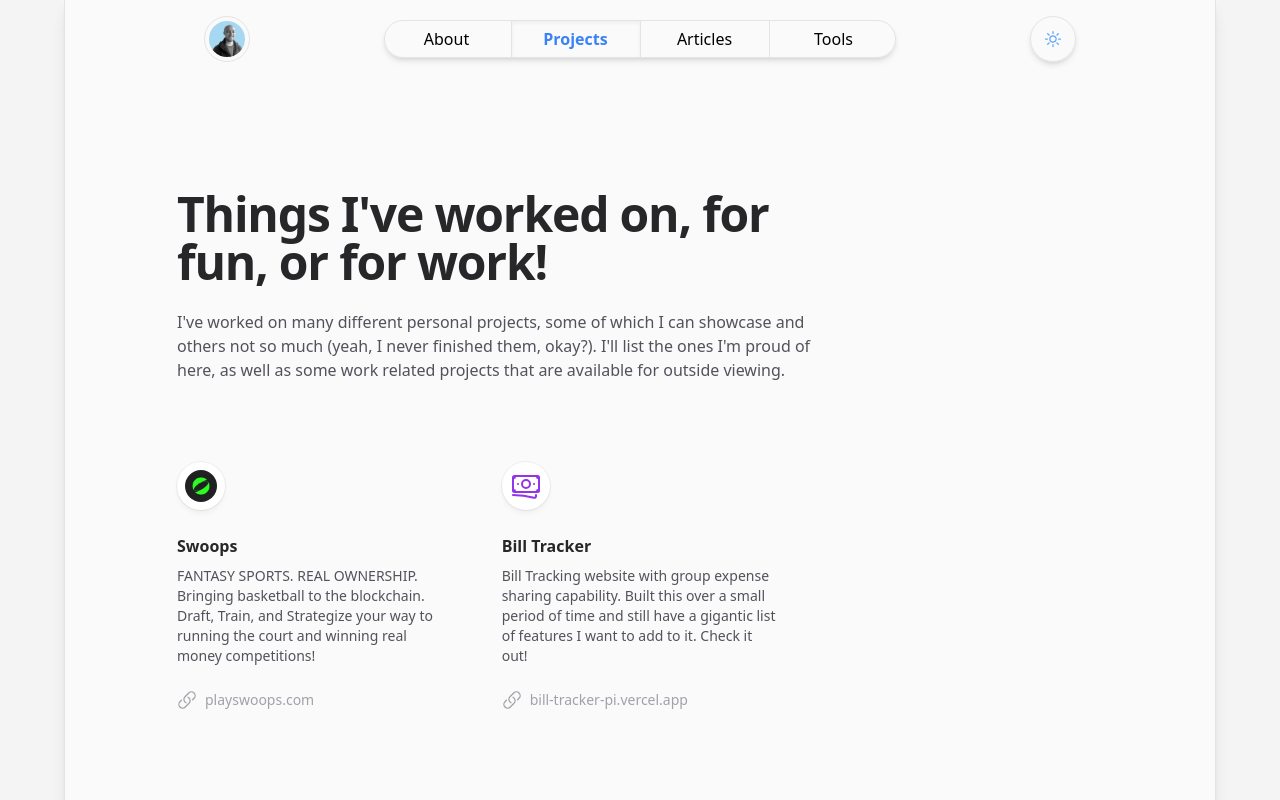
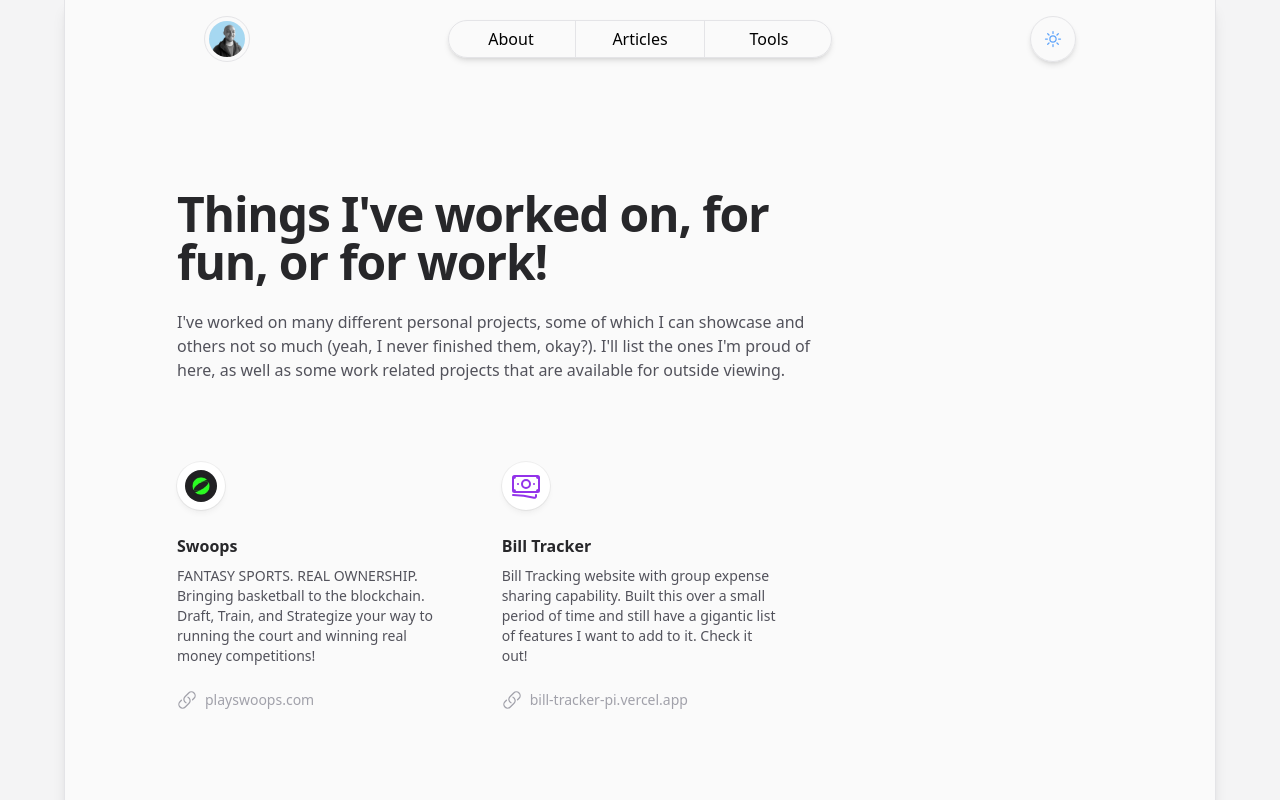
Before and after one commit to saguirre/portfolio, a Next.js app in the folder web/: page /projects in a window 1280 px wide. Shown: the top 800 px of the page. Built offline with nearby package versions, Linux system fonts and the light colour scheme.

Commit message:
Add changes

```diff
--- a/web/components/Header.tsx
+++ b/web/components/Header.tsx
@@ -6,18 +6,21 @@ import Link from 'next/link';
 import { useMemo } from 'react';
 import { Navbar } from './Navbar';
 import { ThemeButton } from './ThemeButton';
+import { useRouter } from 'next/router';
 
 interface HeaderProps {
-  resolvedUrl: string;
   hideImage?: boolean;
 }
-export const Header: React.FC<HeaderProps> = ({ resolvedUrl, hideImage = false }) => {
+export const Header: React.FC<HeaderProps> = ({ hideImage = false }) => {
+  const router = useRouter();
+  const path = router.asPath;
+
   const titleFromResolvedUrl = useMemo(() => {
-    switch (resolvedUrl) {
+    switch (path) {
       case '/about':
         return 'About';
-      case '/projects':
-        return 'Projects';
+      // case '/projects':
+      //   return 'Projects';
       case '/articles':
         return 'Articles';
       case '/tools':
@@ -27,7 +30,7 @@ export const Header: React.FC<HeaderProps> = ({ resolvedUrl, hideImage = false }
       default:
         return 'Santiago Aguirre - Portfolio';
     }
-  }, [resolvedUrl]);
+  }, [path]);
 
   return (
     <div className="flex flex-row items-center gap-3 justify-between w-full pt-2 max-w-4xl px-3">
@@ -58,10 +61,10 @@ export const Header: React.FC<HeaderProps> = ({ resolvedUrl, hideImage = false }
         </div>
       </Link>
       <div className="flex flex-row items-center justify-end sm:hidden w-full gap-3">
-        <Navbar resolvedUrl={resolvedUrl} />
+        <Navbar />
         <ThemeButton />
       </div>
-      <Navbar className="hidden sm:flex" resolvedUrl={resolvedUrl} />
+      <Navbar className="hidden sm:flex" />
       <ThemeButton className="hidden sm:flex" />
     </div>
   );
--- a/web/components/Layout.tsx
+++ b/web/components/Layout.tsx
@@ -3,11 +3,10 @@ import { Header } from './Header';
 import PacmanLoader from 'react-spinners/PacmanLoader';
 
 interface LayoutProps {
-  resolvedUrl: string;
   hideImage?: boolean;
   children?: React.ReactNode;
 }
-export const Layout: React.FC<LayoutProps> = ({ resolvedUrl, hideImage, children }) => {
+export const Layout: React.FC<LayoutProps> = ({ hideImage, children }) => {
   const [loading, setLoading] = useState<boolean>(true);
 
   useEffect(() => {
@@ -18,7 +17,7 @@ export const Layout: React.FC<LayoutProps> = ({ resolvedUrl, hideImage, children
     <div className="min-h-screen flex flex-col items-center justify-start w-full bg-zinc-100 dark:bg-zinc-900">
       {!loading && (
         <div className="py-2 w-full flex flex-col items-center justify-start max-w-6xl shadow-lg border-x border-zinc-200 dark:border-zinc-700 bg-zinc-50 dark:bg-zinc-800 rounded-b-lg">
-          <Header resolvedUrl={resolvedUrl} hideImage={hideImage} />
+          <Header hideImage={hideImage} />
           {children}
           <footer className="mt-32">
             <div className="sm:px-8">
--- a/web/components/Navbar.tsx
+++ b/web/components/Navbar.tsx
@@ -5,17 +5,20 @@ import Link from 'next/link';
 import { Fragment } from 'react';
 import { DefaultHeaders } from '../constants/DefaultHeaders';
 import { HeaderItem } from '../models/HeaderItem';
+import { useRouter } from 'next/router';
 
 interface NavbarProps {
-  resolvedUrl: string;
   className?: string;
 }
-export const Navbar: React.FC<NavbarProps> = ({ className = '', resolvedUrl }) => {
+export const Navbar: React.FC<NavbarProps> = ({ className = '' }) => {
+  const router = useRouter();
+  const path = router.asPath;
+  console.log(path)
   return (
     <>
       <div
         className={classNames(
-          'hidden sm:flex flex-row items-center justify-center w-full max-w-md md:max-w-lg divide-x divide-zinc-200 dark:divide-zinc-700/80 border border-zinc-200 dark:border-zinc-700/80 px-8 rounded-full shadow-md',
+          'hidden sm:flex flex-row items-center justify-center w-full max-w-md md:max-w-sm divide-x divide-zinc-200 dark:divide-zinc-700/80 border border-zinc-200 dark:border-zinc-700/80 px-8 rounded-full shadow-md',
           className
         )}
       >
@@ -25,11 +28,11 @@ export const Navbar: React.FC<NavbarProps> = ({ className = '', resolvedUrl }) =
               className={classNames('py-1.5 w-28 md:w-32 flex flex-col items-center justify-center', {
                 'rounded-l-lg': index === 0,
                 'rounded-r-lg': index === DefaultHeaders.length - 1,
-                'font-semibold rounded-l-3xl text-blue-500 shadow-inner': resolvedUrl == header.href && index === 0,
-                'font-semibold rounded-r-3xl text-blue-500 shadow-inner':
-                  resolvedUrl == header.href && index === DefaultHeaders.length - 1,
-                'font-semibold text-blue-500 shadow-inner': resolvedUrl === header.href,
-                'hover:text-blue-500 hover:dark:text-zinc-200': resolvedUrl !== header.href,
+                'font-semibold rounded-l-full text-blue-500 shadow-inner': path == header.href && index === 0,
+                'font-semibold rounded-r-full text-blue-500 shadow-inner':
+                  path == header.href && index === DefaultHeaders.length - 1,
+                'font-semibold text-blue-500 shadow-inner': path === header.href,
+                'hover:text-blue-500 hover:dark:text-zinc-200': path !== header.href,
               })}
             >
               <span className="text-center">{header.title}</span>
@@ -68,7 +71,7 @@ export const Navbar: React.FC<NavbarProps> = ({ className = '', resolvedUrl }) =
                         <a
                           href={header.href}
                           className={`${
-                            active || resolvedUrl === header.href ? 'text-blue-500' : ''
+                            active || path === header.href ? 'text-blue-500' : ''
                           } group flex w-full items-center rounded-lg px-2 py-2 text-sm`}
                         >
                           {header.title}
--- a/web/constants/DefaultHeaders.ts
+++ b/web/constants/DefaultHeaders.ts
@@ -5,10 +5,10 @@ export const DefaultHeaders: HeaderItem[] = [
     title: 'About',
     href: '/about',
   },
-  {
-    title: 'Projects',
-    href: '/projects',
-  },
+  // {
+  //   title: 'Projects',
+  //   href: '/projects',
+  // },
   {
     title: 'Articles',
     href: '/articles',
--- a/web/pages/404.tsx
+++ b/web/pages/404.tsx
@@ -4,7 +4,7 @@ import { Layout } from '../components/Layout';
 
 const FourOhFour: NextPage = () => {
   return (
-    <Layout resolvedUrl="/not-found">
+    <Layout>
       <Head>
         <meta name="Not found page" content="Page wasn't found, but here's a story!" />
       </Head>
--- a/web/pages/about.tsx
+++ b/web/pages/about.tsx
@@ -1,15 +1,12 @@
 import { EnvelopeIcon } from '@heroicons/react/24/solid';
-import type { GetServerSidePropsContext, NextPage } from 'next';
+import type { NextPage } from 'next';
 import Head from 'next/head';
 import { Layout } from '../components/Layout';
 import Image from 'next/image';
 
-interface AboutPageProps {
-  resolvedUrl: string;
-}
-const About: NextPage<AboutPageProps> = ({ resolvedUrl }) => {
+const About: NextPage = () => {
   return (
-    <Layout resolvedUrl={resolvedUrl} hideImage>
+    <Layout hideImage>
       <Head>
         <meta name="About page" content="All of Santiago Aguirre's personal information - plus an introduction." />
       </Head>
@@ -118,13 +115,4 @@ const About: NextPage<AboutPageProps> = ({ resolvedUrl }) => {
   );
 };
 
-export async function getServerSideProps(context: GetServerSidePropsContext) {
-  const { resolvedUrl } = context;
-  return {
-    props: {
-      resolvedUrl,
-    },
-  };
-}
-
 export default About;
--- a/web/pages/articles/index.tsx
+++ b/web/pages/articles/index.tsx
@@ -1,14 +1,11 @@
-import type { GetServerSidePropsContext, NextPage } from 'next';
+import type { NextPage } from 'next';
 import Head from 'next/head';
 import { ArticleFullCard } from '../../components/ArticleFullCard';
 import { Layout } from '../../components/Layout';
 
-interface ArticlesPageProps {
-  resolvedUrl: string;
-}
-const Articles: NextPage<ArticlesPageProps> = ({ resolvedUrl }) => {
+const Articles: NextPage = () => {
   return (
-    <Layout resolvedUrl={resolvedUrl}>
+    <Layout>
       <Head>
         <meta name="Articles page" content="Santiago Aguirre's Articles" />
       </Head>
@@ -61,13 +58,4 @@ const Articles: NextPage<ArticlesPageProps> = ({ resolvedUrl }) => {
   );
 };
 
-export async function getServerSideProps(context: GetServerSidePropsContext) {
-  const { resolvedUrl } = context;
-  return {
-    props: {
-      resolvedUrl,
-    },
-  };
-}
-
 export default Articles;
--- a/web/pages/index.tsx
+++ b/web/pages/index.tsx
@@ -2,12 +2,11 @@ import type { NextPage } from 'next';
 import Head from 'next/head';
 import { ArticleCard } from '../components/ArticleCard';
 import { Layout } from '../components/Layout';
-import { SubscribeToMailList } from '../components/SubscribeToMailList';
 import { WorkHistory } from '../components/WorkHistory';
 
 const Home: NextPage = () => {
   return (
-    <Layout resolvedUrl="">
+    <Layout>
       <Head>
         <meta
           name="Home page"
--- a/web/pages/projects.tsx
+++ b/web/pages/projects.tsx
@@ -1,15 +1,12 @@
-import { BanknotesIcon, LinkIcon, ListBulletIcon } from '@heroicons/react/24/outline';
-import type { GetServerSidePropsContext, NextPage } from 'next';
+import { BanknotesIcon, LinkIcon } from '@heroicons/react/24/outline';
+import type { NextPage } from 'next';
 import Head from 'next/head';
 import Image from 'next/image';
 import { Layout } from '../components/Layout';
 
-interface ProjectsPageProps {
-  resolvedUrl: string;
-}
-const Projects: NextPage<ProjectsPageProps> = ({ resolvedUrl }) => {
+const Projects: NextPage = () => {
   return (
-    <Layout resolvedUrl={resolvedUrl}>
+    <Layout>
       <Head>
         <meta name="Projects page" content="Projects built buy Santiago Aguirre as a Fullstack Engineer" />
       </Head>
@@ -87,12 +84,4 @@ const Projects: NextPage<ProjectsPageProps> = ({ resolvedUrl }) => {
   );
 };
 
-export async function getServerSideProps(context: GetServerSidePropsContext) {
-  const { resolvedUrl } = context;
-  return {
-    props: {
-      resolvedUrl,
-    },
-  };
-}
 export default Projects;
--- a/web/pages/tools.tsx
+++ b/web/pages/tools.tsx
@@ -1,13 +1,10 @@
-import type { GetServerSidePropsContext, NextPage } from 'next';
+import type { NextPage } from 'next';
 import Head from 'next/head';
 import { Layout } from '../components/Layout';
 
-interface ProjectsPageProps {
-  resolvedUrl: string;
-}
-const Tools: NextPage<ProjectsPageProps> = ({ resolvedUrl }) => {
+const Tools: NextPage = () => {
   return (
-    <Layout resolvedUrl={resolvedUrl}>
+    <Layout>
       <Head>
         <meta name="Tools page" content="Santiago Aguirre's most used Tools" />
       </Head>
@@ -208,13 +205,4 @@ const Tools: NextPage<ProjectsPageProps> = ({ resolvedUrl }) => {
   );
 };
 
-export async function getServerSideProps(context: GetServerSidePropsContext) {
-  const { resolvedUrl } = context;
-  return {
-    props: {
-      resolvedUrl,
-    },
-  };
-}
-
 export default Tools;
```
